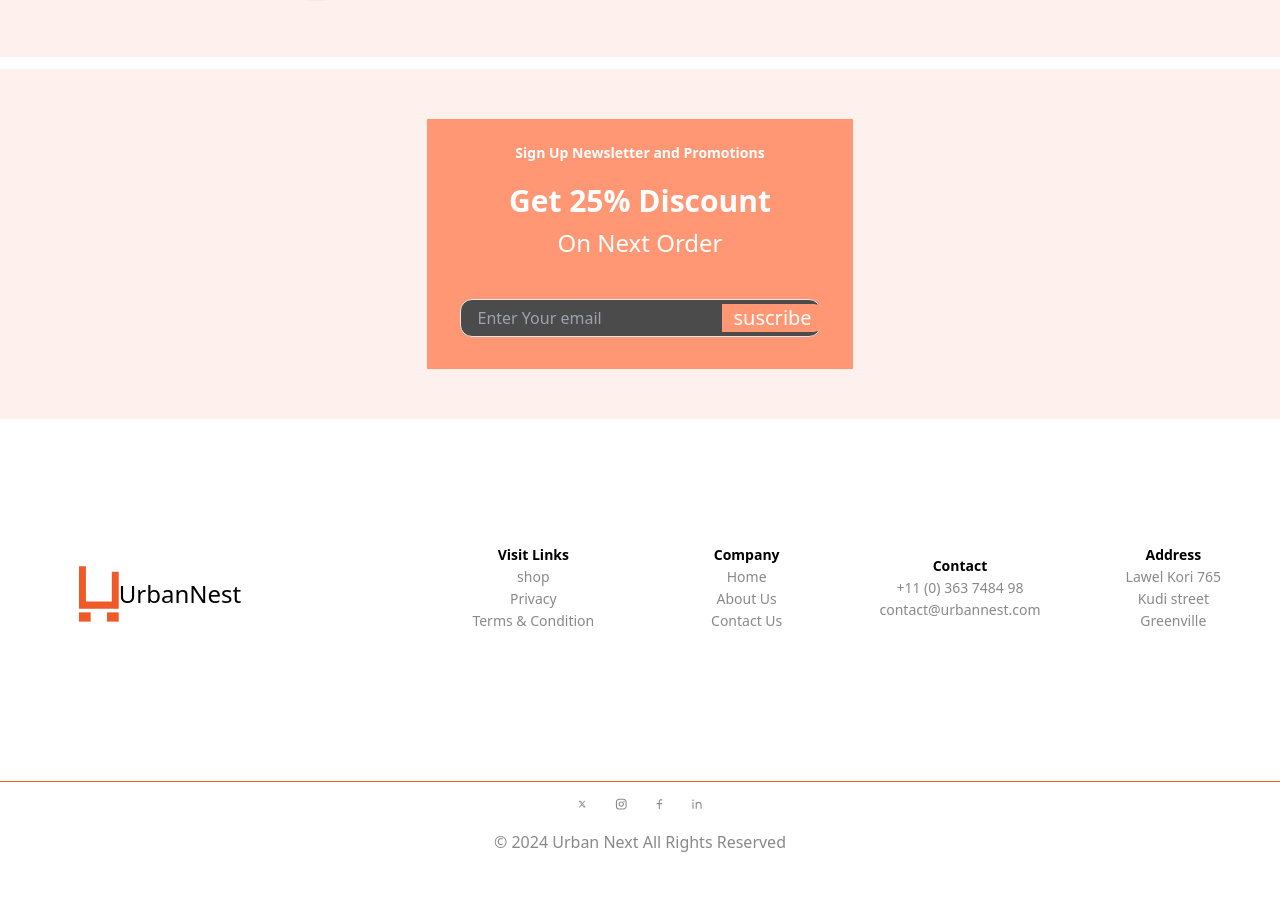
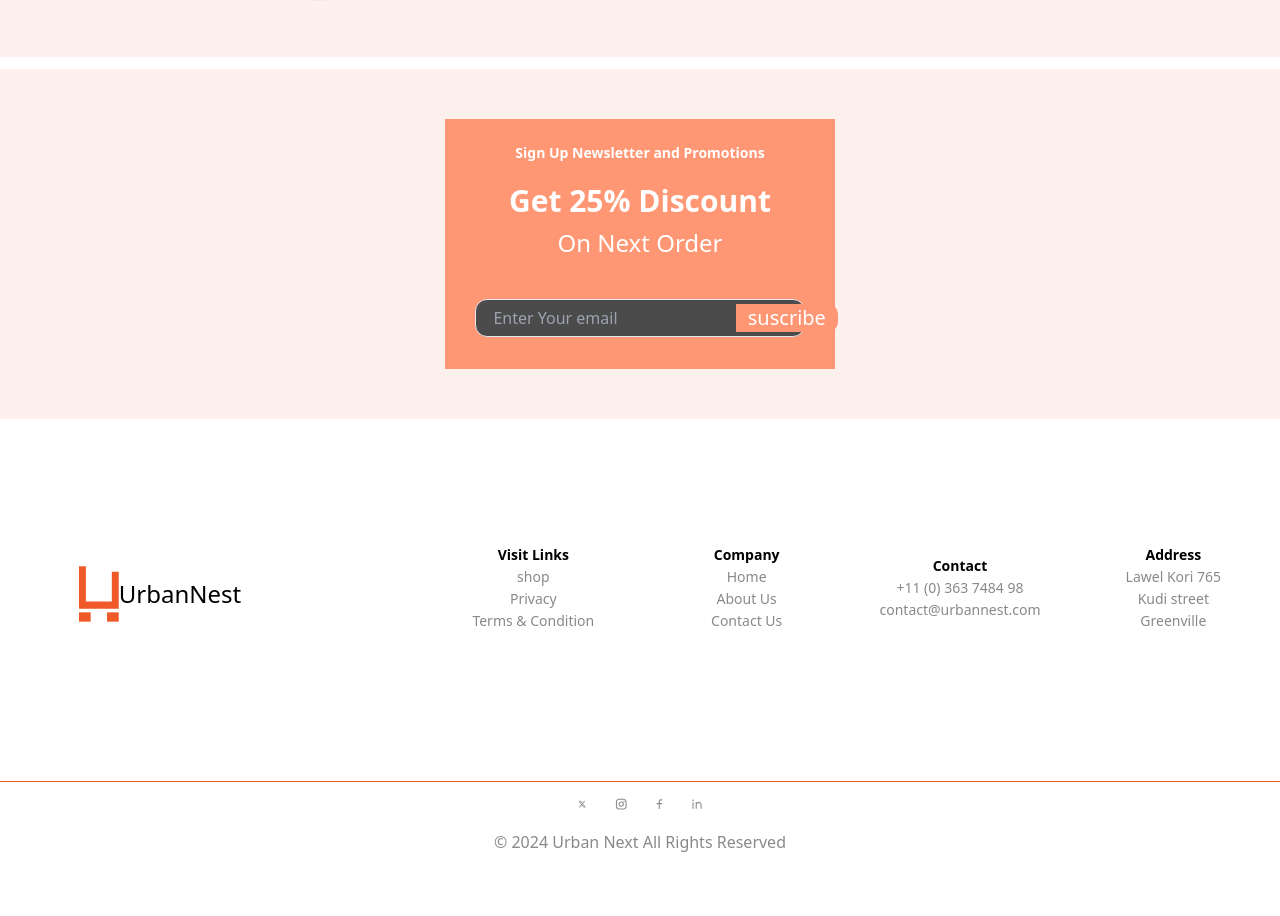
Before and after one commit to vickykumawat/my_ecommerce_webpp, a Next.js app: page / in a window 1280 px wide. Shown: the part 2810-3726 px from the top of the page. Built offline with nearby package versions, Linux system fonts and the light colour scheme.

Commit message:
developing

```diff
--- a/app/components/CustomButton.tsx
+++ b/app/components/CustomButton.tsx
@@ -5,7 +5,7 @@ import { ButtonType } from '../utils/interface/Interface';
 
 const CustomButton: React.FC<ButtonType> = ({children, btnCategory,style, handle_click}) => {
 return(
-  <button value={btnCategory} className={`btn_border ${style} onhover:bg-black`} onClick={handle_click} >
+  <button value={btnCategory} className={`btn_border ${style} hover:bg-[#F05A28]/[50%]`} onClick={handle_click} >
     {children}
   </button>
 )
--- a/app/components/DiscountBox.tsx
+++ b/app/components/DiscountBox.tsx
@@ -5,14 +5,14 @@ type Props = {}
 function DiscountBox({}: Props) {
   return (
     <div className='max-w-[100%]  discount_holder grid place-items-center place-content-center bg-[#FEF1ED]'>
-       <div className='flex flex-col rounded-lg gap-5 justify-center items-center min-w-[90%] discount_box text-center p-3 text-white'>
+       <div className='flex flex-col rounded-lg gap-5 justify-center items-center max-w-[90%] discount_box text-center p-3 text-white'>
             <div><p className='mt-3 text-sm font-semibold'>Sign Up Newsletter and Promotions</p></div>
             <div className=' flex flex-col'>
                  <span className='text-3xl font-bold'>Get 25% Discount</span>
                  <span className=' font-normal text-2xl mt-2'>On Next Order</span></div>
             <div className=' max-w-[90%] border bg-[#4B4B4B] m-5 flex justify-between p-1 rounded-xl relative'>
                 <input className='bg-transparent max-w-[80%] px-3 border border-[#4B4B4B] rounded-md' placeholder='Enter Your email'/>
-                <button className='bg-[#FF9774] px-3 text-xl  text-center discount_btn -mr-2'>suscribe</button>
+                <button className='bg-[#FF9774] px-3 text-xl  text-center discount_btn '>suscribe</button>
             </div>
        </div>
     </div>
--- a/app/page.tsx
+++ b/app/page.tsx
@@ -59,7 +59,7 @@ export default function Home() {
 
 
   return (
-    <div ref={container} className="w-full main_grid scroll-smooth">
+    <div ref={container} className="max-w-full main_grid scroll-smooth overflow-hidden">
 
       <Hero/>
       <Card
```
